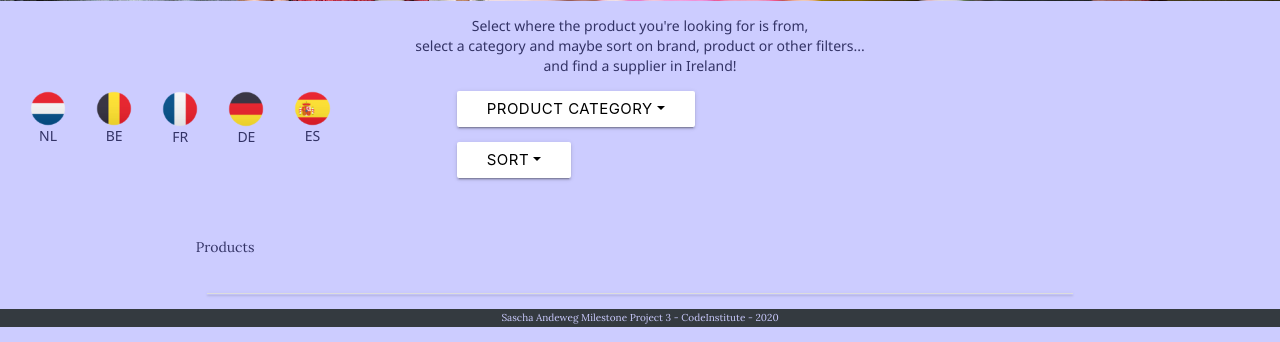
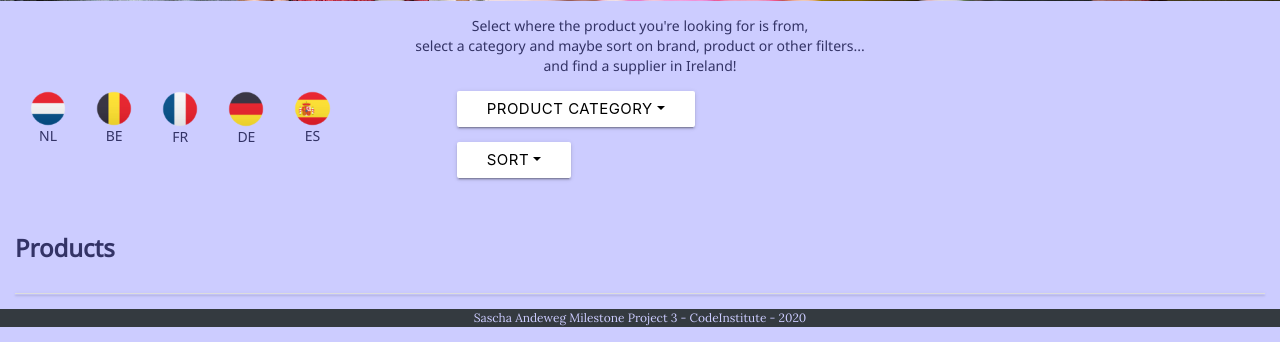
Before and after one commit to Andeweg01/MS3-FoodFromHome, a Flask app: page / in a window 1280 px wide. Shown: the part 529-871 px from the top of the page. Run offline with Flask 2, Linux system fonts and the light colour scheme; data that the repository does not hold is empty; some libraries are stand-ins or nearby versions.

Commit message:
commit changes in css and links in main menu

```diff
--- a/app.py
+++ b/app.py
@@ -7,7 +7,7 @@ if path.exists("env.py"):
     import env
 
 app = Flask(__name__)
-app.config["MONGO_DBNAME"] = 'ffh'
+app.config["MONGO_DBNAME"] = 'ms3-ffh'
 app.config["MONGO_URI"] = os.environ.get('MONGO_URI', 'mongodb://localhost')
 
 mongo = PyMongo(app)
@@ -17,7 +17,6 @@ mongo = PyMongo(app)
 @app.route('/get_products')
 def get_products():
     return render_template("products.html", products=mongo.db.product.find())
-
 
 
 @app.route('/add_product')
--- a/static/css/style.css
+++ b/static/css/style.css
@@ -152,11 +152,11 @@ h2 {
 }
 
 h3 {
-  font-family: Lora;
-  font-size: 14px;
-  font-style: normal;
+  font-family: "Noto Sans", sans-serif;
+  font-size: 24px;
+  font-style: bold;
   font-variant: normal;
-  font-weight: 300;
+  font-weight: 600;
   line-height: 15.4px;
 }
 
@@ -181,7 +181,7 @@ blockquote {
 .ftr-text {
   font-family: Lora;
   color: #ccf;
-  font-size: 10px;
+  font-size: 12px;
   font-style: normal;
   font-variant: normal;
   font-weight: 400;
--- a/templates/base.html
+++ b/templates/base.html
@@ -13,9 +13,7 @@
 	<link rel="stylesheet" type="text/css" href="//fonts.googleapis.com/css?family=Lora" />
 	<link href="https://fonts.googleapis.com/css2?family=Noto+Sans&display=swap" rel="stylesheet">
 	<link rel="stylesheet" href="https://cdnjs.cloudflare.com/ajax/libs/materialize/0.100.2/css/materialize.min.css" />
-	<link rel="stylesheet" type="text/css" href="../static/css/style.css" />
-	<!-- <link rel="stylesheet" href="{{url_for('static', filename='../static/css/style.css')}}" type="text/css" /> -->
-
+	<link rel="stylesheet" href="{{url_for('static', filename='css/style.css')}}" type="text/css" />
 	<title>Food From Home - 2020</title>
 </head>
 
@@ -30,10 +28,10 @@
 								href="{{url_for('get_products')}}">HOME <span class="sr-only">(current)</span></a> </li>
 						<li class="nav-item"> <a class="nav-link center-align" href="{{url_for('add_product')}}">ADD
 								PRODUCT</a> </li>
-						<li class="nav-item"> <a class="nav-link center-align" href="#">EDIT PRODUCT</a> </li>
+						<li class="nav-item"> <a class="nav-link center-align" href="{{url_for('add_product')}}">EDIT PRODUCT</a> </li>
 						<li class="nav-item"> <a class="nav-link center-align"
 								href="{{url_for('get_categories')}}">ADMIN</a> </li>
-						<li class="nav-item"> <a class="nav-link center-align" href="#">ABOUT</a> </li>
+						<li class="nav-item"> <a class="nav-link center-align" href="{{url_for('about')}}">ABOUT</a> </li>
 					</ul>
 				</div>
 		</nav>
@@ -51,23 +49,23 @@
 				<div class="row">
 					<div class="col-2 center-align"><a
 							href="#"><img src="../static/img/flag-netherlands_-1.png" alt="flag-nl" class="rounded-circle img-fluid"></a><br>
-							<p align="center">NL</p>
+							<p class="center-align">NL</p>
 					</div>
 					<div class="col-2 center-align"><a
 							href="#"><img src="../static/img/flag-belgium_-1.png" alt="flag-be" class="rounded-circle img-fluid"></a><br>
-							<p align="center">BE</p>
+							<p class="center-align">BE</p>
 					</div>
 					<div class="col-2 center-align"><a
 							href="#"><img src="../static/img/flag-france_-1.png" alt="flag-fr" class="rounded-circle img-fluid"></a><br>
-							<p align="center">FR</p>
+							<p class="center-align">FR</p>
 					</div>
 					<div class="col-2 center-align"><a
 							href="#"><img src="../static/img/flag-germany_-1.png" alt="flag-de" class="rounded-circle img-fluid"></a><br>
-							<p align="center">DE</p>
+							<p class="center-align">DE</p>
 					</div>
 					<div class="col-2 center-align"><a
 							href="#"><img src="../static/img/flag-spain_-1.png" alt="flag-es" class="rounded-circle img-fluid"></a><br>
-							<p align="center">ES</p>
+							<p class="center-align">ES</p>
 					</div>
 				</div>
 			</div>
@@ -93,9 +91,9 @@
 			</div>
 		</div>
 
-		<div class="container"> {% block content %} {% endblock %} </div>
+		<div class="container-fluid"> {% block content %} {% endblock %} </div>
 
-		<footer class="footer mt-auto">
+		<footer class="footer my-0">
 			<div class="container-fluid bg-dark">
 				<p class="ftr-text center-align">Sascha Andeweg Milestone Project 3 - CodeInstitute - 2020</p>
 			</div>
--- a/templates/categories.html
+++ b/templates/categories.html
@@ -4,7 +4,7 @@
 <div class="row">
 
 	<h3>Categories</h3>
-
+</div>
         <ul class="collapsible" data-collapsible="accordion">
             {% for category in categories %}
             <li>
@@ -17,7 +17,6 @@
                 </div>
                 {% endfor %}
         </ul>
-</div>
 <div class="row">
     <a href="{{url_for('add_category')}}" class="waves-effect waves-light btn">
         <i class="material-icons right">playlist_add</i>Add Category
```
Lines whose indentation alone changed are shown as unchanged.
